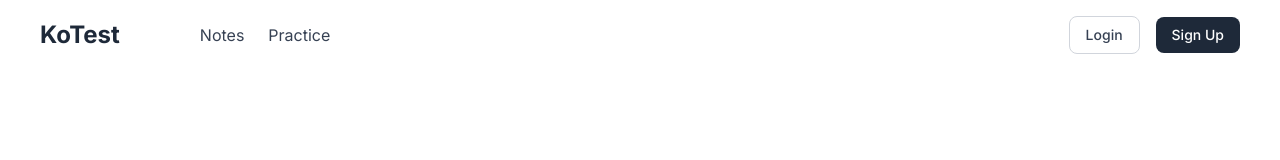
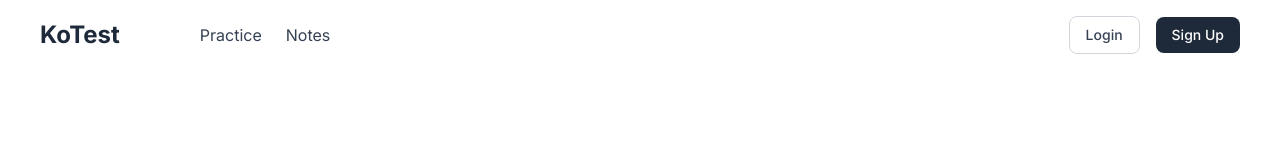
Before and after one commit to Capt-Rong/Exam-web, a Next.js app: page / in a window 1280 px wide. Shown: the top 160 px of the page. Built offline with nearby package versions, Linux system fonts and the light colour scheme; no server answers.

Commit message:
feature/ui-modify-navbar-link

```diff
--- a/components/Navbar.tsx
+++ b/components/Navbar.tsx
@@ -14,16 +14,16 @@ const Navbar = () => {
           </Link>
           <div className="flex items-center gap-6">
             <Link
+              href="/exams"
+              className="text-base text-gray-700 hover:text-gray-900"
+            >
+              Practice
+            </Link>
+            <Link
               href="/notes"
               className="text-base text-gray-700 hover:text-gray-900"
             >
               Notes
-            </Link>
-            <Link
-              href="/exams"
-              className="text-base text-gray-700 hover:text-gray-900"
-            >
-              Practice
             </Link>
           </div>
         </div>
```
